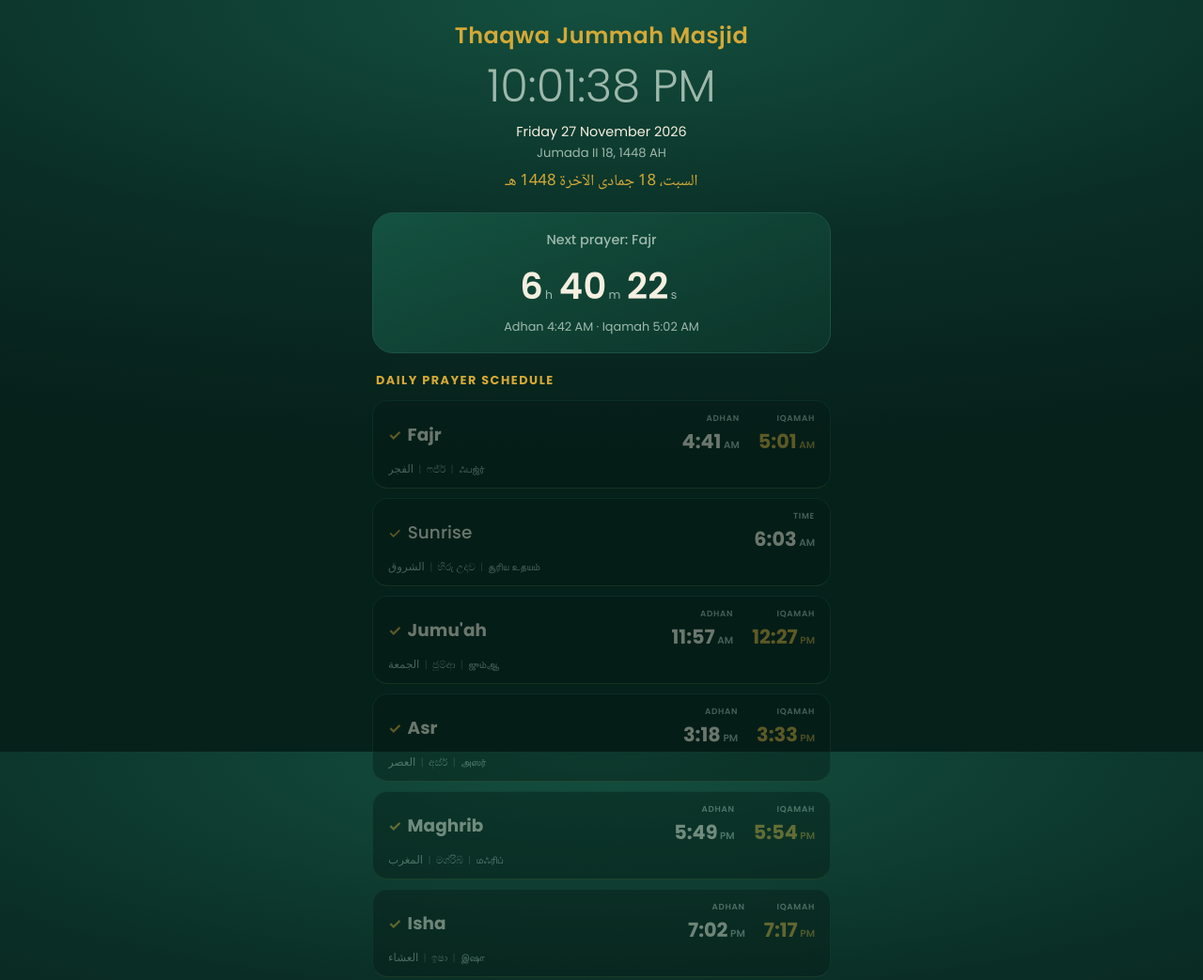
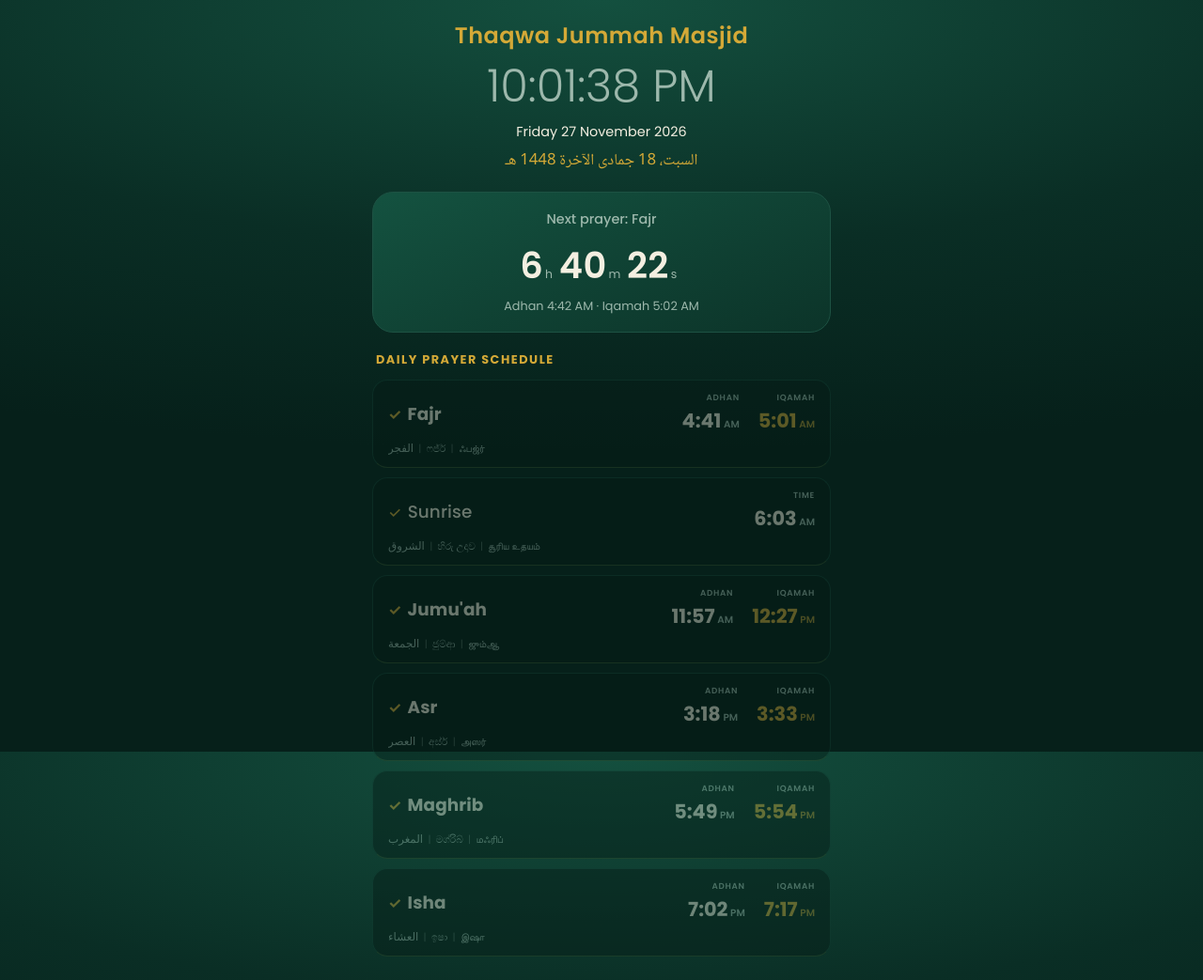
Before and after one commit to DevArafath/TJM_PrayerTime, a plain HTML site: page index.html in a window 1280 px wide. Shown: the top 1043 px of the page at 94% size. Drawn offline with Linux system fonts and the light colour scheme.

Commit message:
Hide Hdate

```diff
--- a/style.css
+++ b/style.css
@@ -14,7 +14,7 @@ header{text-align:center}
 h1{font:600 1.5rem var(--sans);letter-spacing:.02em;color:var(--gold)}
 #clock{font:300 3rem var(--sans);color:var(--mute);margin-top:1px;font-variant-numeric:tabular-nums}
 #gdate{margin-top:2px;font-size:.9rem}
-#hdate{color:var(--mute);font-size:.82rem;margin-top:2px}
+#hdate{color:var(--mute);font-size:.82rem;margin-top:2px;display: none;}
 #hdateAr{font:500 1.05rem "Noto Naskh Arabic","Geeza Pro","Traditional Arabic",serif;margin-top:6px;color:var(--gold)}
 
 #hero{margin:18px 0;padding:18px 12px;text-align:center;border:1px solid var(--line);border-radius:22px;
```
